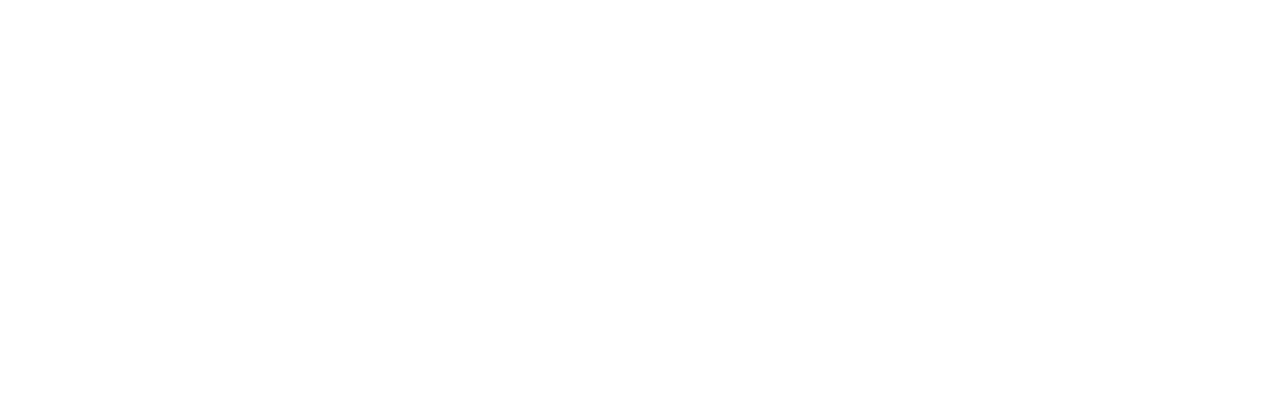
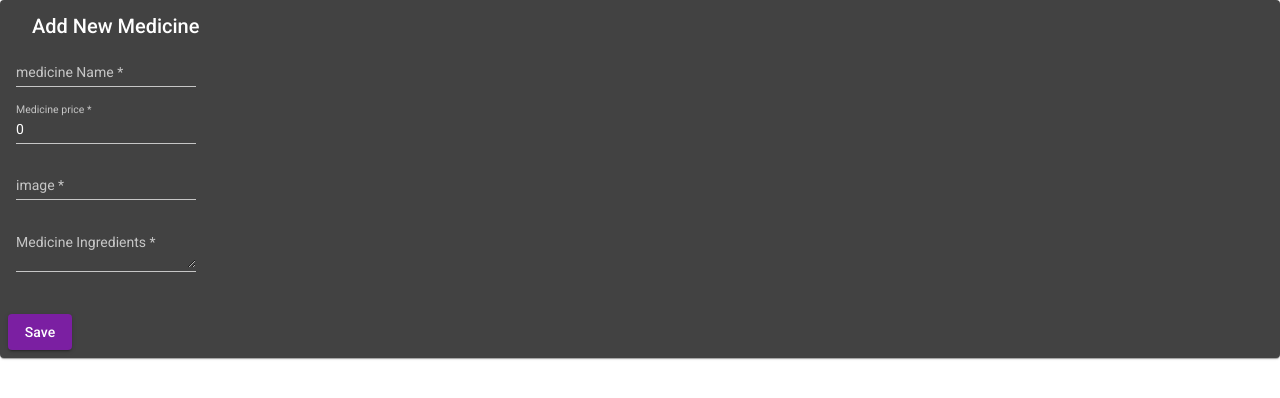
Before and after one commit to EdroVolt/clinic-manegment-system-angular, an Angular app: page /medicines/add in a window 1280 px wide. Before the commit this address led to /. Shown: the top 398 px of the page. Built offline with nearby package versions, Linux system fonts and the light colour scheme.

Commit message:
fd-feat: Medicine Add&Edit component

```diff
--- a/src/app/app-routing.module.ts
+++ b/src/app/app-routing.module.ts
@@ -1,5 +1,7 @@
 import { NgModule } from '@angular/core';
 import { RouterModule, Routes } from '@angular/router';
+import { MedicineAddComponent } from './medicine/medicine-add/medicine-add.component';
+import { MedicineEditComponent } from './medicine/medicine-edit/medicine-edit.component';
 import { ViewTableComponent } from './view-table/view-table.component';
 
 const routes: Routes = [
@@ -11,6 +13,8 @@ const routes: Routes = [
   { path: 'patients', component: ViewTableComponent },
   // { path: 'reciptionists' },
   { path: 'medicines', component: ViewTableComponent },
+  { path: 'medicines/add', component: MedicineAddComponent},
+  { path: 'medicines/edit/:id', component: MedicineEditComponent },
   // { path: 'mediciens' },
   { path: 'appointments', component: ViewTableComponent },
   { path: 'prescriptions', component: ViewTableComponent },
--- a/src/app/app.module.ts
+++ b/src/app/app.module.ts
@@ -8,6 +8,7 @@ import { SharedModule } from './shared/shared.module';
 import { CoreModule } from './core/core.module';
 import { ViewTableComponent } from './view-table/view-table.component';
 import { HttpClientModule } from '@angular/common/http';
+import { MedicineModule } from './medicine/medicine.module';
 
 @NgModule({
   declarations: [AppComponent, ViewTableComponent],
@@ -17,7 +18,8 @@ import { HttpClientModule } from '@angular/common/http';
     BrowserAnimationsModule,
     SharedModule,
     CoreModule,
-    HttpClientModule
+    HttpClientModule,
+    MedicineModule
   ],
   providers: [],
   bootstrap: [AppComponent],
--- /dev/null
+++ b/src/app/medicine/medicine-add/medicine-add.component.html
@@ -0,0 +1,39 @@
+<form [formGroup]="profileForm" #ngForm="ngForm" class="form-container">
+    <mat-card>
+      <mat-card-header>
+        <mat-card-title>
+         Add New Medicine <span *ngIf="ngForm.submitted && !profileForm.valid" class="small-font"
+            [ngClass]="{'invalid': ngForm.submitted }">* required</span>
+        </mat-card-title>
+      </mat-card-header>
+      <mat-card-content>
+        <div class="row">
+          <div class="col-md-6">
+            <mat-form-field class="full-width">
+              <input formControlName="name" [(ngModel)]="medicine.name" matInput placeholder="medicine Name">
+            </mat-form-field>
+          </div>
+          <div class="col-md-6">
+            <mat-form-field class="full-width">
+              <input formControlName="price" [(ngModel)]="medicine.price" matInput placeholder="Medicine price">
+            </mat-form-field>
+          </div>
+        </div>
+        <div class="col-md-6">
+            <mat-form-field class="full-width">
+              <input formControlName="image" [(ngModel)]="medicine.image" matInput placeholder="image">
+            </mat-form-field>
+          </div>
+        <div class="row">
+          <div class="col-sm-6">
+            <mat-form-field class="full-width">
+              <textarea formControlName="ingredients" [(ngModel)]="medicine.ingredients" matInput placeholder="Medicine Ingredients"></textarea>
+            </mat-form-field>
+          </div>
+        </div>
+      </mat-card-content>
+      <mat-card-actions>
+        <button (click)="saveForm()" mat-raised-button color="primary">Save</button>
+      </mat-card-actions>
+    </mat-card>
+  </form>
--- /dev/null
+++ b/src/app/medicine/medicine-add/medicine-add.component.ts
@@ -0,0 +1,41 @@
+import { Component, OnInit } from '@angular/core';
+import { FormBuilder, Validators } from '@angular/forms';
+import { ActivatedRoute, Router } from '@angular/router';
+import { Medicine } from 'src/app/model/medicine';
+import {MedicineService } from 'src/app/service/medicine.service'
+
+@Component({
+  selector: 'app-medicine-add',
+  templateUrl: './medicine-add.component.html',
+  styleUrls: ['./medicine-add.component.scss']
+})
+export class MedicineAddComponent implements OnInit {
+  medicine:Medicine={
+    _id:"",
+    name:"",
+    ingredients:[],
+    image:"",
+    price: 0,
+  }
+
+  constructor(private formBuilder: FormBuilder, private medicineServ: MedicineService, private activeRouter:ActivatedRoute,  private router:Router) { }
+
+  ngOnInit(): void {
+  }
+
+
+  profileForm = this.formBuilder.group({
+    name: ['', [Validators.required]],
+    ingredients: ['', [Validators.required]],
+    image: ['', [Validators.required]],
+    price: ['', [Validators.required]]
+  });
+
+  saveForm() {
+    if (this.profileForm.valid) {
+      this.medicineServ.add(this.medicine).subscribe(data => {console.log(data)})
+      this.router.navigate(['/medicines'])
+    }
+  }
+
+}
--- /dev/null
+++ b/src/app/medicine/medicine-edit/medicine-edit.component.html
@@ -0,0 +1,39 @@
+<form [formGroup]="profileForm" #ngForm="ngForm" class="form-container">
+    <mat-card>
+      <mat-card-header>
+        <mat-card-title>
+          Profile Information <span *ngIf="ngForm.submitted && !profileForm.valid" class="small-font"
+            [ngClass]="{'invalid': ngForm.submitted }">* required</span>
+        </mat-card-title>
+      </mat-card-header>
+      <mat-card-content>
+        <div class="row">
+          <div class="col-md-6">
+            <mat-form-field class="full-width">
+              <input formControlName="name" [(ngModel)]="medicine.name" matInput placeholder="medicine Name">
+            </mat-form-field>
+          </div>
+          <div class="col-md-6">
+            <mat-form-field class="full-width">
+              <input formControlName="price" [(ngModel)]="medicine.price" matInput placeholder="Medicine price">
+            </mat-form-field>
+          </div>
+        </div>
+        <div class="col-md-6">
+            <mat-form-field class="full-width">
+              <input formControlName="image" [(ngModel)]="medicine.image" matInput placeholder="image">
+            </mat-form-field>
+          </div>
+        <div class="row">
+          <div class="col-sm-6">
+            <mat-form-field class="full-width">
+              <textarea formControlName="ingredients" [(ngModel)]="medicine.ingredients" matInput placeholder="Medicine Ingredients"></textarea>
+            </mat-form-field>
+          </div>
+        </div>
+      </mat-card-content>
+      <mat-card-actions>
+        <button (click)="saveForm()" mat-raised-button color="primary">Save</button>
+      </mat-card-actions>
+    </mat-card>
+  </form>
--- /dev/null
+++ b/src/app/medicine/medicine-edit/medicine-edit.component.ts
@@ -0,0 +1,50 @@
+import { Component, OnInit } from '@angular/core';
+import { FormBuilder, Validators } from '@angular/forms';
+import { ActivatedRoute, Router } from '@angular/router';
+import { Medicine } from 'src/app/model/medicine';
+import { MedicineService } from 'src/app/service/medicine.service';
+
+@Component({
+  selector: 'app-medicine-edit',
+  templateUrl: './medicine-edit.component.html',
+  styleUrls: ['./medicine-edit.component.scss'],
+})
+export class MedicineEditComponent implements OnInit {
+  medicine: Medicine = {
+    _id: '',
+    name: '',
+    ingredients: [],
+    image: '',
+    price: 0,
+  };
+
+  constructor(
+    private formBuilder: FormBuilder,
+    private medicineServ: MedicineService,
+    private activeRouter: ActivatedRoute,
+    private router: Router
+  ) {}
+
+  ngOnInit(): void {
+    this.activeRouter.params.subscribe((a) => {
+      this.medicineServ.getOne(a['id']).subscribe(data=> {
+        this.medicine = data;
+        console.log("old", this.medicine)
+      });
+    });
+  }
+
+  profileForm = this.formBuilder.group({
+    name: ['', [Validators.required]],
+    ingredients: ['', [Validators.required]],
+    image: ['', [Validators.required]],
+    price: ['', [Validators.required]]
+  });
+
+  saveForm() {
+    if (this.profileForm.valid) {
+      this.medicineServ.edit(this.medicine).subscribe(data => {this.router.navigate(['/medicines'])
+      })
+    }
+  }
+}
--- a/src/app/service/medicine.service.ts
+++ b/src/app/service/medicine.service.ts
@@ -21,11 +21,16 @@ export class MedicineService {
   }
 
   add(newMedicine: Medicine) {
-    return this.http.post<Medicine>(this.baseURL, { newMedicine })
+    return this.http.post<Medicine>(this.baseURL, {
+      name:newMedicine.name,
+      ingredients:newMedicine.ingredients,
+      image:newMedicine.image,
+      price:newMedicine.price
+     })
   }
 
   edit(updatedMedicine: Medicine) {
-    return this.http.put<Medicine>(this.baseURL + updatedMedicine._id, { updatedMedicine })
+    return this.http.put<Medicine>(this.baseURL + updatedMedicine._id, { ...updatedMedicine })
   }
 
   delete(_id: string) {
```
Also changed, not shown: src/app/medicine/medicine.module.ts (added, +19 -0 lines), src/app/medicine/medicine-add/medicine-add.component.scss (added), src/app/medicine/medicine-edit/medicine-edit.component.scss (added), 2 other files (tests, documents, lock files or other folders).
